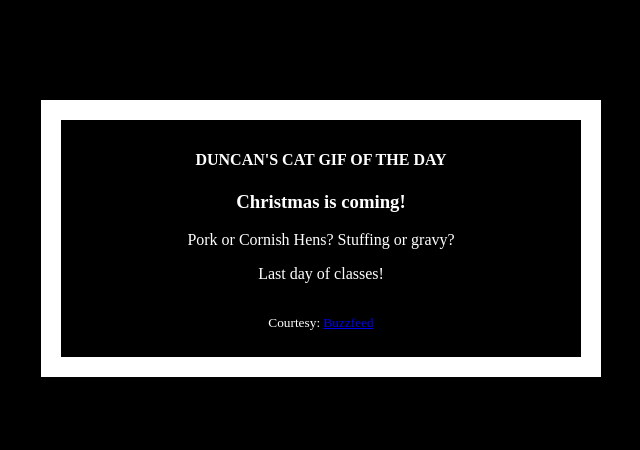
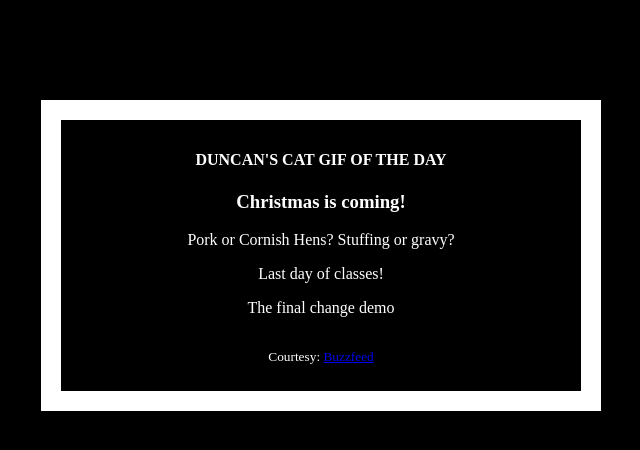
Before and after one commit to WSU-kduncan/f24cicd-pattonsgirl, a Flask app: template templates/index.html in a window 1280 px wide. Shown: the top 450 px of the page, without its empty margins (319-959 px from the left). Run offline with Flask 2, Linux system fonts and the light colour scheme; the template is opened without the code that fills it, so the values that code supplies are empty.

Commit message:
last one

```diff
--- a/templates/index.html
+++ b/templates/index.html
@@ -23,6 +23,7 @@
       <h3>Christmas is coming!</h3>
       <p>Pork or Cornish Hens?  Stuffing or gravy?</p>
       <p>Last day of classes!</p>
+      <p>The final change demo </p>
       <img src="{{url}}" />
       <p><small>Courtesy: <a href="http://www.buzzfeed.com/copyranter/the-best-cat-gif-post-in-the-history-of-cat-gifs">Buzzfeed</a></small></p>
     </div>
```
